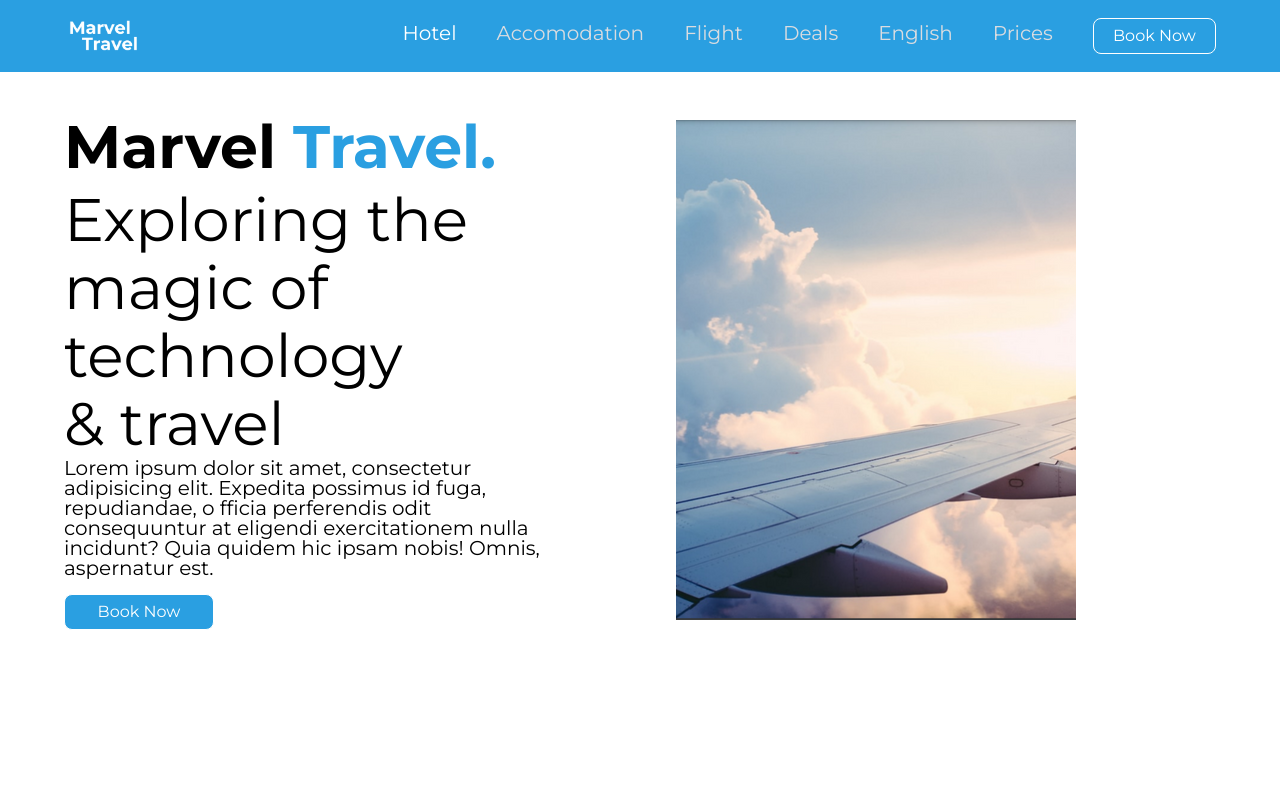
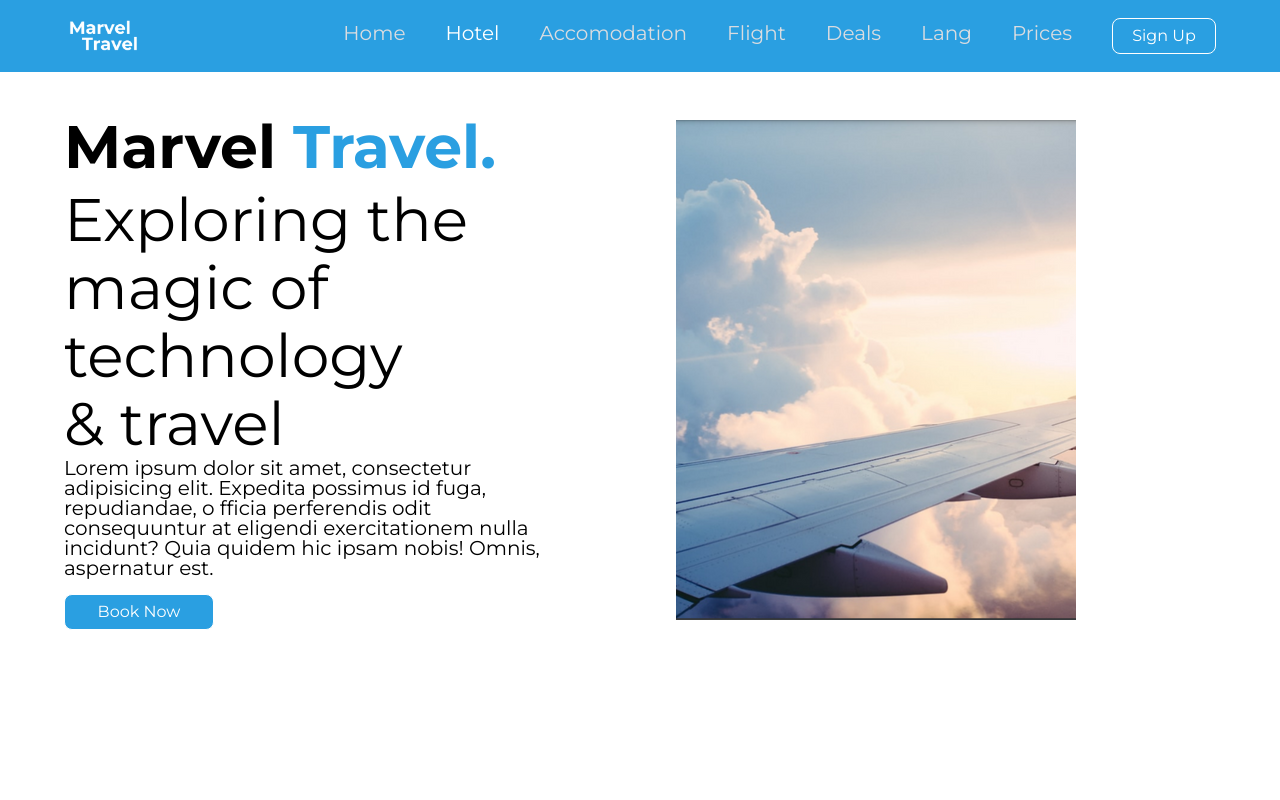
Before and after one commit to ugwuintech/the-nest-project, a React (Vite) app: page / in a window 1280 px wide. Shown: the top 800 px of the page. Built offline with nearby package versions, Linux system fonts and the light colour scheme.

Commit message:
updated navbar

```diff
--- a/src/components/Navbar.jsx
+++ b/src/components/Navbar.jsx
@@ -33,7 +33,7 @@ const [toggle, setToggle] = useState(false)
             <a href={`#${link.id}`}>{link.title}</a>
           </li>
         ))}
-          <button  className='button'>Book Now</button>
+          <button  className='button'>Sign Up</button>
       </ul>
 
       <div className='sm:hidden flex flex-1 justify-end items-center'>
--- a/src/constants/index.js
+++ b/src/constants/index.js
@@ -2,6 +2,10 @@ import { slide1, slide2, slide3} from '../assets'
 
 
 export const navLinks = [
+  {
+        id: "home",
+        title: "Home",
+      },
   {
         id: "hotel",
         title: "Hotel",
@@ -21,8 +25,8 @@ export const navLinks = [
     title: "Deals",
   },
   {
-    id: "english",
-    title: "English",
+    id: "language",
+    title: "Lang",
   },
   {
     id: "prices",
```
